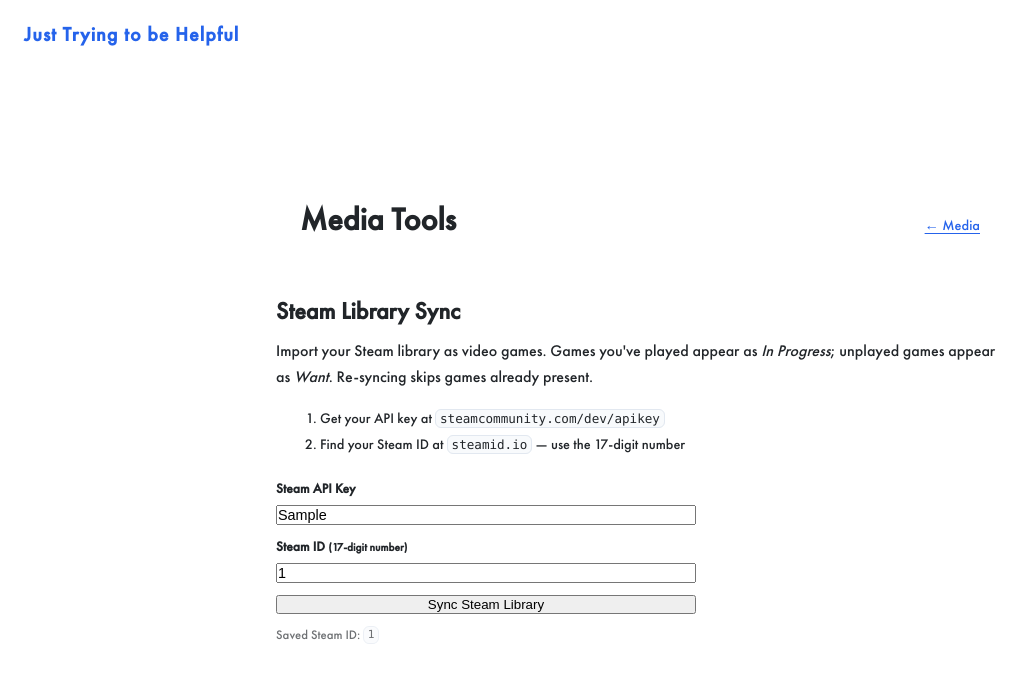
After one commit to JasonRFrancis/JTTBH, a Flask app: template app/templates/media_settings.html in a window 1280 px wide. The commit adds this page. Shown: the top 683 px of the page, without its empty margins (0-1033 px from the left). Run offline with Flask 3, Linux system fonts and the light colour scheme; the template is opened without the code that fills it: most values are stand-ins (such as "Sample title", 1, 10 or a date in 2020).

Commit message:
Adds steam sync

```diff
--- a/app/static/css/media.css
+++ b/app/static/css/media.css
@@ -150,3 +150,11 @@ a.media-title:hover { text-decoration: underline; }
 
 /* ── Empty state ── */
 .empty-state { opacity: .55; font-style: italic; margin-top: 2rem; }
+
+/* ── Settings page ── */
+.setup-steps { margin: .75rem 0 1.25rem 1.25rem; line-height: 1.8; font-size: .9rem; }
+.steam-form { display: flex; flex-direction: column; gap: .75rem; max-width: 420px; margin-top: 1rem; }
+.steam-form .field { display: flex; flex-direction: column; gap: .25rem; }
+.steam-form label { font-size: .85rem; font-weight: 600; }
+.steam-form input { font-size: .9rem; }
+.field-hint { font-size: .8rem; opacity: .65; margin: 0; }
--- a/app/templates/media_index.html
+++ b/app/templates/media_index.html
@@ -10,6 +10,7 @@
 <main class="media">
   <header class="media-header">
     <h1>Media</h1>
+    <a href="{{ url_for('media.settings', username=username) }}">Tools</a>
   </header>
 
   <section class="media-add" aria-labelledby="add-heading">
@@ -25,6 +26,8 @@
             <option value="movie">Movie</option>
             <option value="show">Show</option>
             <option value="podcast">Podcast</option>
+            <option value="videogame">Video Game</option>
+            <option value="boardgame">Board Game</option>
           </select>
         </div>
 
@@ -35,7 +38,7 @@
         </div>
 
         <div class="field">
-          <label for="add-creator">Author / Director / Creator</label>
+          <label for="add-creator">Author / Director / Developer / Creator</label>
           <input type="text" id="add-creator" name="creator" autocomplete="off">
         </div>
 
--- /dev/null
+++ b/app/templates/media_settings.html
@@ -0,0 +1,50 @@
+{% extends 'base.html' %}
+
+{% block title %}Media Tools — jttbh{% endblock %}
+
+{% block css %}
+<link rel="stylesheet" href="{{ url_for('static', filename='css/media.css') }}">
+{% endblock %}
+
+{% block content %}
+<main class="media">
+  <header class="media-header">
+    <h1>Media Tools</h1>
+    <a href="{{ url_for('media.index', username=username) }}">&larr; Media</a>
+  </header>
+
+  <section aria-labelledby="steam-heading">
+    <h2 id="steam-heading">Steam Library Sync</h2>
+    <p>
+      Import your Steam library as video games.
+      Games you've played appear as <em>In Progress</em>; unplayed games appear as <em>Want</em>.
+      Re-syncing skips games already present.
+    </p>
+    <ol class="setup-steps">
+      <li>Get your API key at <code>steamcommunity.com/dev/apikey</code></li>
+      <li>Find your Steam ID at <code>steamid.io</code> — use the 17-digit number</li>
+    </ol>
+
+    <form method="post" action="{{ url_for('media.steam_sync', username=username) }}" class="steam-form">
+      <div class="field">
+        <label for="steam-api-key">Steam API Key</label>
+        <input type="text" id="steam-api-key" name="steam_api_key"
+               value="{{ steam_api_key }}"
+               placeholder="Leave blank to use saved key"
+               autocomplete="off" spellcheck="false">
+      </div>
+      <div class="field">
+        <label for="steam-id">Steam ID <small>(17-digit number)</small></label>
+        <input type="text" id="steam-id" name="steam_id"
+               value="{{ steam_id }}"
+               placeholder="76561198012345678"
+               autocomplete="off" inputmode="numeric">
+      </div>
+      <button type="submit">Sync Steam Library</button>
+      {% if steam_id %}
+      <p class="field-hint">Saved Steam ID: <code>{{ steam_id }}</code></p>
+      {% endif %}
+    </form>
+  </section>
+</main>
+{% endblock %}
```
Also changed, not shown: app/routes/media.py (+97 -8 lines), app/services/steam.py (added, +58 -0 lines), .claude/settings.local.json, migrations/20260529_bbc_big_read.sql (added), migrations/20260529_media_game_kinds.sql (added), migrations/20260529_media_import.sql (added).
